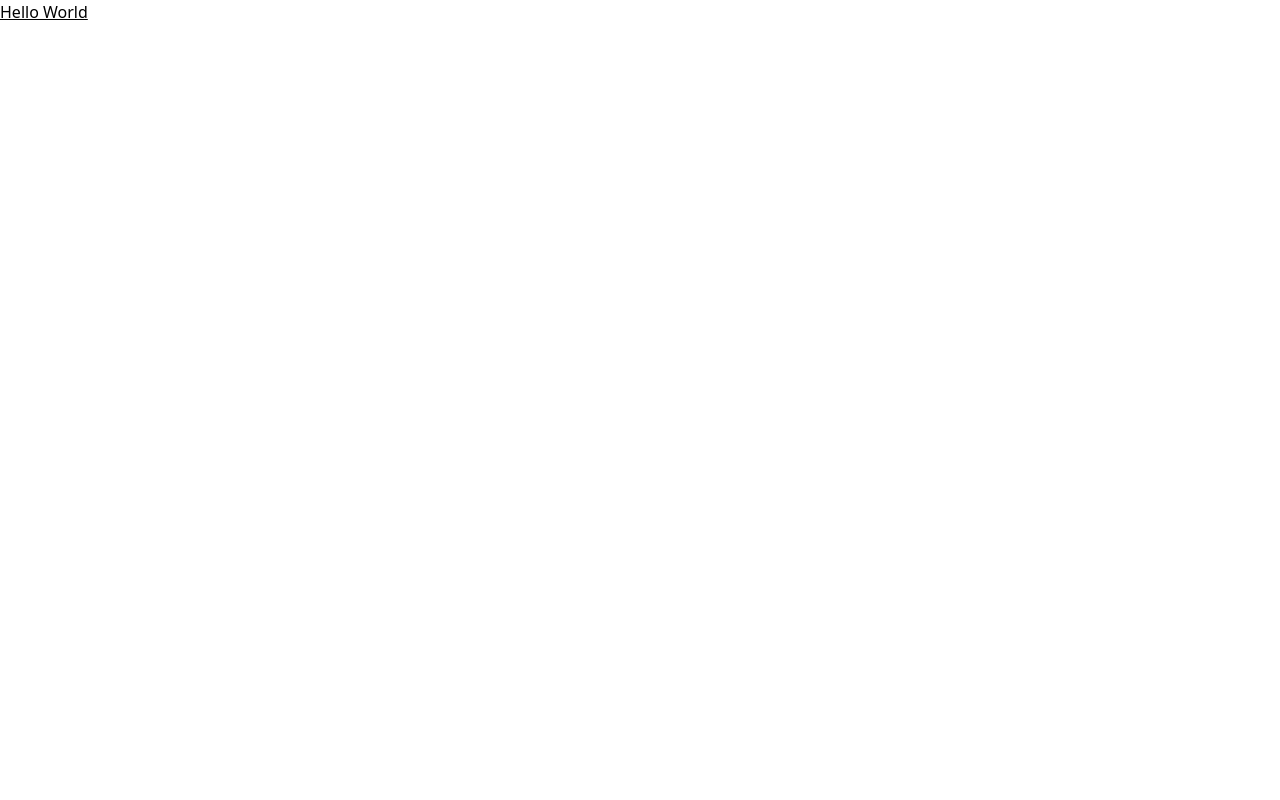
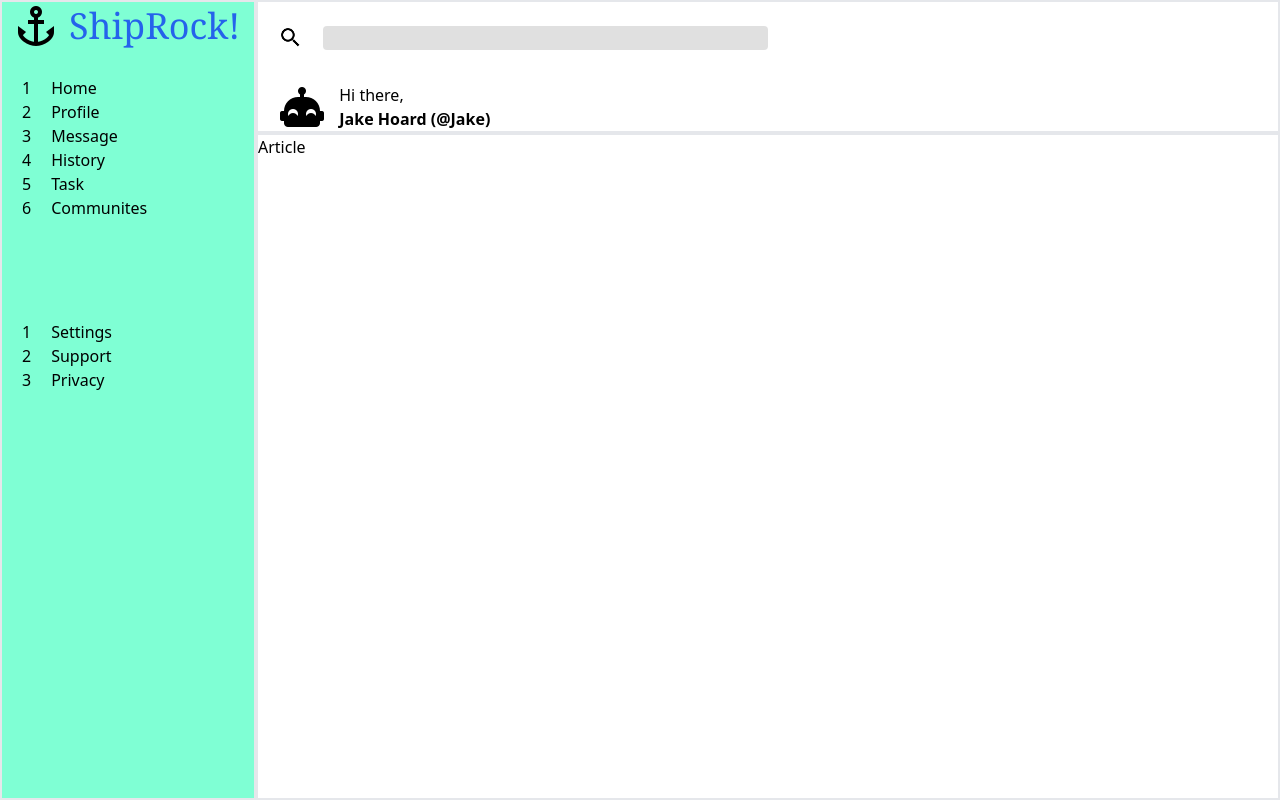
Before and after one commit to jhoard08/Dashboard-Layout, a website: page src/index.html in a window 1280 px wide. Drawn offline with nearby package versions, Linux system fonts and the light colour scheme; files that its build step writes are made by us from their sources.

Commit message:
layout and ui upgrades

```diff
--- a/src/index.html
+++ b/src/index.html
@@ -8,6 +8,56 @@
     <title>Document</title>
 </head>
 <body>
-    <h1 class="underline">Hello World</h1>
+    <main id='container' class="">
+       <header class="border-2">
+        <div class="searchBar-content">
+            <div class="searchIt">
+                <img class="magnify" src="images/magnify.png" alt="">
+                <input class="search" type="search" name="searchbar" id="srch">
+            </div>
+           <div class="helloUser">
+                <img class="userLogo" src="images/robot-happy.png" alt="">
+                <p>Hi there,<br><b>Jake Hoard (@Jake)</b></p>
+           </div>
+        </div>
+       </header>
+       <aside class="border-2">
+           <div class="dashboard-head">
+               <img src="images/anchor.png" alt="anchor">
+               <h3 class="font-serif text-blue-600 text-4xl">ShipRock!</h3>
+            </div>
+            <div class="nav-buttons">
+                <ul class="left">
+                    <li>1</li>
+                    <li>2</li>
+                    <li>3</li>
+                    <li>4</li>
+                    <li>5</li>
+                    <li>6</li>
+                </ul>
+                <ul class="right">
+                    <li>Home</li>
+                    <li>Profile</li>
+                    <li>Message</li>
+                    <li>History</li>
+                    <li>Task</li>
+                    <li>Communites</li>
+                </ul>
+            </div>
+            <div class="userSettings">
+                <ul>
+                    <li>1</li>
+                    <li>2</li>
+                    <li>3</li>
+                </ul>
+                <ul>
+                    <li>Settings</li>
+                    <li>Support</li>
+                    <li>Privacy</li>
+                </ul>
+            </div>
+        </aside>
+       <article class="border-2">Article</article>
+    </main>
 </body>
 </html>
--- a/src/styles/style.css
+++ b/src/styles/style.css
@@ -1,3 +1,83 @@
 @tailwind base;
 @tailwind components;
 @tailwind utilities;
+
+#container {
+    display: grid;
+    grid-template-columns: 1fr 4fr;
+    grid-template-rows: repeat(1, 1fr) repeat(1,5fr);
+}
+
+header {
+    display: grid;
+    grid-template-columns: 1fr 1fr;
+    grid-column: 2;
+}
+
+.searchBar-content {
+   display: grid;
+   grid-template-columns: 1fr;
+   grid-template-rows: 1fr;
+   gap: 10px;
+
+}
+
+.helloUser {
+    display: grid;
+    grid-template-columns: 1fr 7fr;
+    grid-column: 1/2;
+    grid-row: 2/3;
+    margin-left: 20px;
+}
+
+.search {
+    background-color: #E0E0E0;
+    border-radius: 4px;
+    max-height: 30px;
+    align-self: center;
+}
+
+.magnify {
+    height: 25px;
+    grid-column: 1 /1;
+    align-self: center;
+}
+
+.searchIt{
+    display: grid;
+    grid-template-columns: 1fr 10fr;
+    margin-left: 20px;
+}
+
+aside {
+    background-color: aquamarine;
+    grid-column: 1;
+    grid-row: 1/6;
+    height: 100vh;
+}
+
+article {
+    grid-column: 2;
+    grid-row: 2/6;
+}
+
+.dashboard-head {
+    display: inline-grid;
+    grid-template-columns: 1fr 3fr;
+    justify-content: center;
+    align-items: center;
+    margin-left: 10px;
+}
+
+.nav-buttons , .userSettings {
+    display: flex;
+    justify-content: flex-start;
+    margin-left: 20px;
+    margin-top: 20px;
+    gap: 20px;
+
+}
+
+.userSettings {
+    margin-top: 100px;
+}
```
Also changed, not shown: src/images/anchor.png (added), src/images/magnify.png (added), src/images/robot-happy.png (added).
